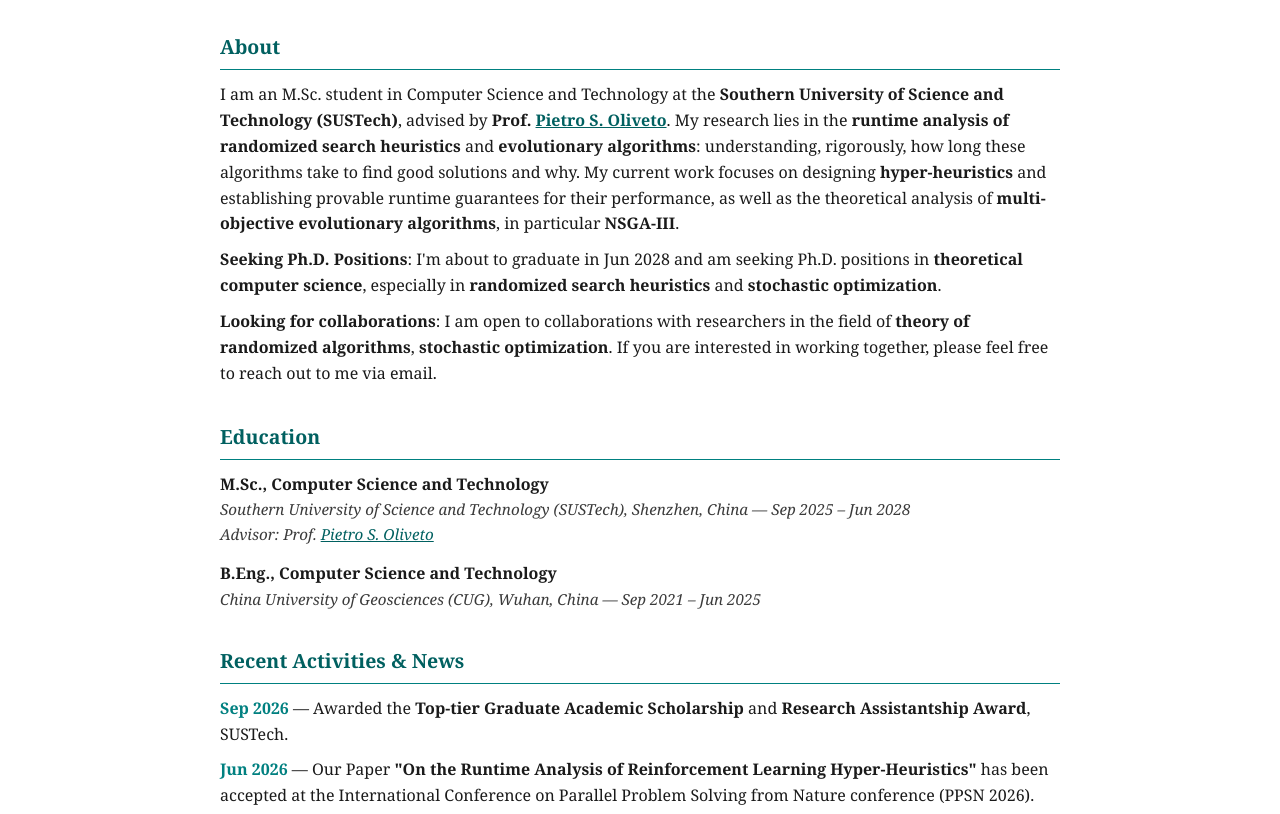
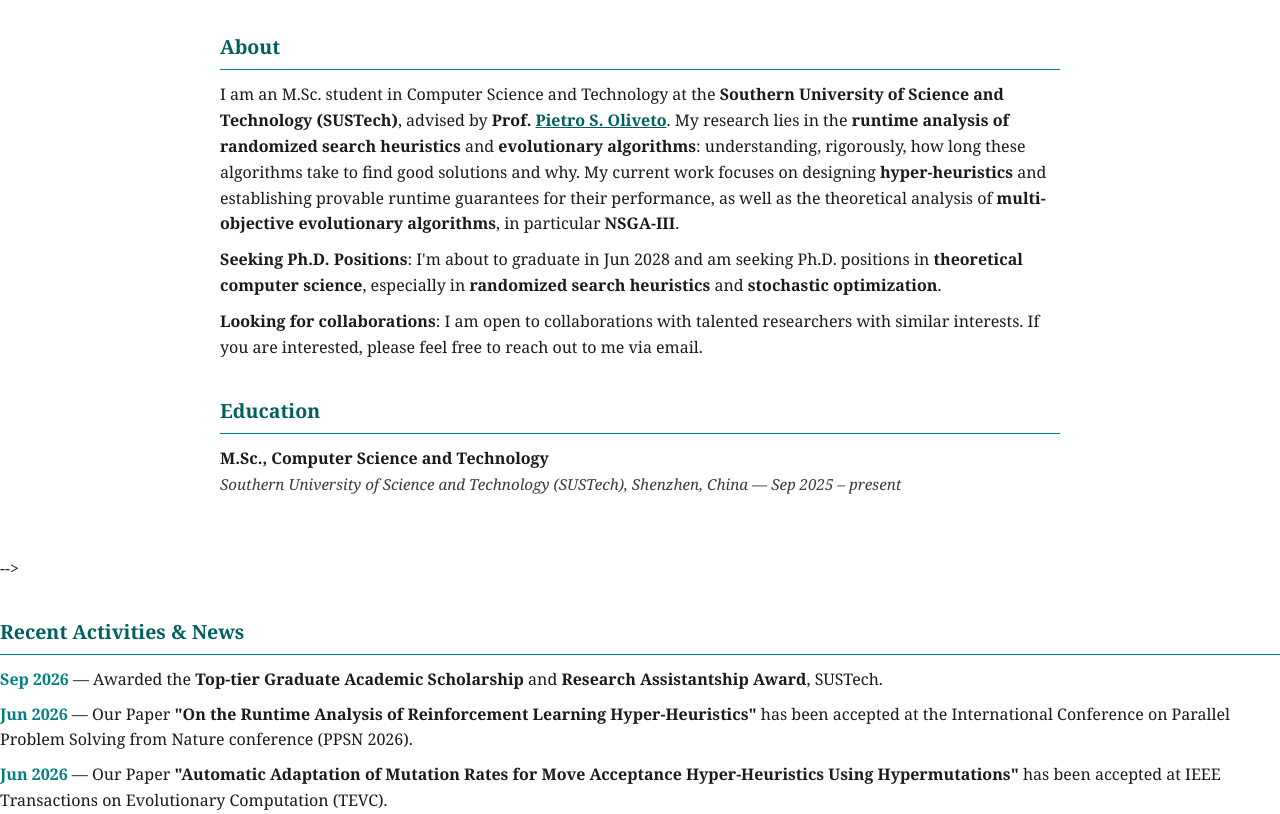
Before and after one commit to MqXuTodd/MqXuTodd.github.io, a plain HTML site: page index.html in a window 1280 px wide. Shown: the part 230-1044 px from the top of the page. Drawn offline with Linux system fonts and the light colour scheme.

Commit message:
some changes

```diff
--- a/index.html
+++ b/index.html
@@ -157,7 +157,7 @@
     <b>Seeking Ph.D. Positions</b>: I'm about to graduate in Jun 2028 and am seeking Ph.D. positions in <b>theoretical computer science</b>, especially in <b>randomized search heuristics</b> and <b>stochastic optimization</b>.
     </p>
     <p>
-    <b>Looking for collaborations</b>: I am open to collaborations with researchers in the field of <b>theory of randomized algorithms</b>, <b>stochastic optimization</b>. If you are interested in working together, please feel free to reach out to me via email.
+    <b>Looking for collaborations</b>: I am open to collaborations with talented researchers with similar interests. If you are interested, please feel free to reach out to me via email.
     </p>
   </section>
 
@@ -166,14 +166,14 @@
     <h2>Education</h2>
     <div class="edu">
       <div class="head">M.Sc., Computer Science and Technology</div>
-      <div class="meta">Southern University of Science and Technology (SUSTech), Shenzhen, China &mdash; Sep 2025 &ndash; Jun 2028</div>
-      <div class="note">Advisor: Prof. <a href="https://peteroliveto.github.io/" target="_blank" rel="noopener">Pietro S. Oliveto</a></div>
+      <div class="meta">Southern University of Science and Technology (SUSTech), Shenzhen, China &mdash; Sep 2025 &ndash; present</div>
+      <!-- <div class="note">Advisor: Prof. <a href="https://peteroliveto.github.io/" target="_blank" rel="noopener">Pietro S. Oliveto</a></div> -->
     </div>
-    <div class="edu">
+    <!-- <div class="edu">
       <div class="head">B.Eng., Computer Science and Technology</div>
       <div class="meta">China University of Geosciences (CUG), Wuhan, China &mdash; Sep 2021 &ndash; Jun 2025</div>
       <!-- <div class="note">GPA: 86 / 100</div> -->
-    </div>
+    </div> -->
   </section>
 
 
```
